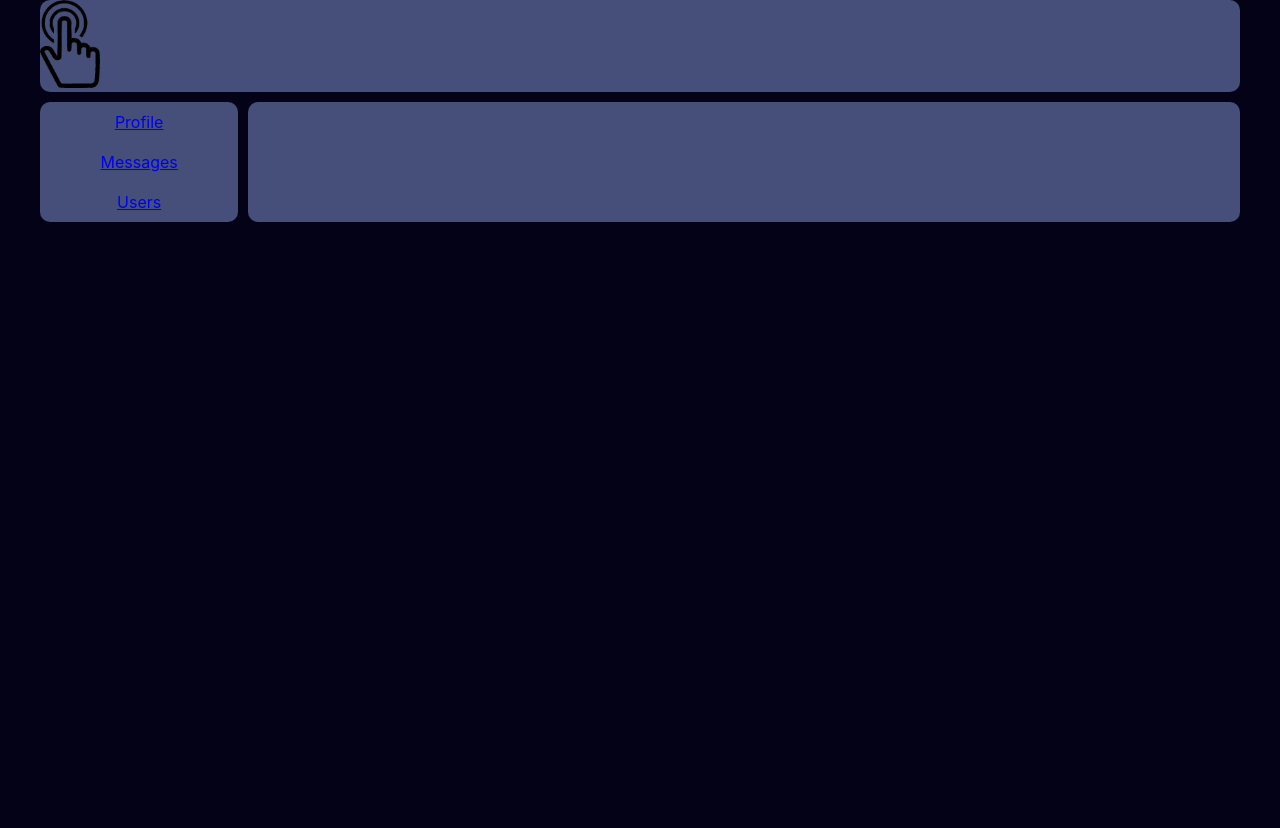
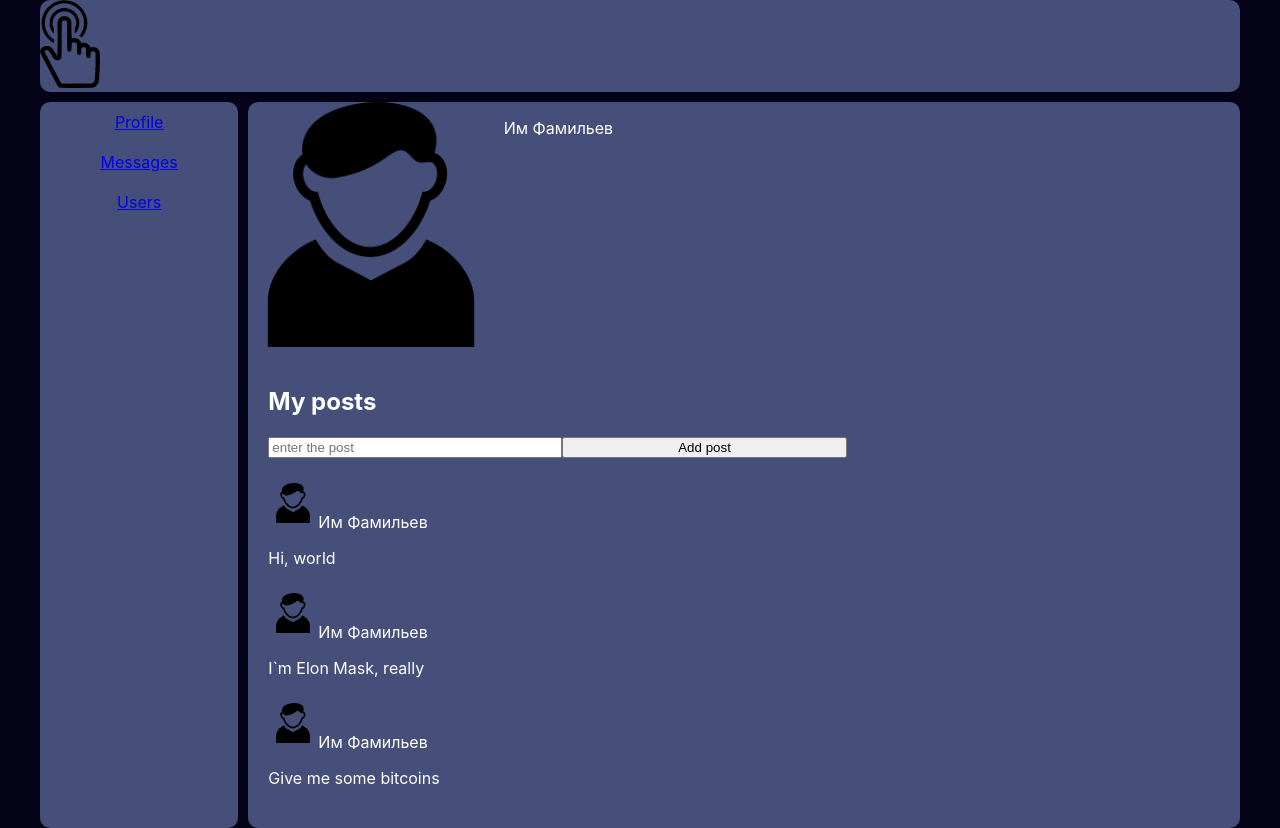
Before and after one commit to VladPlenov/social-network, a React (Create React App) app: page / in a window 1280 px wide. Before the commit the page ends 800 px from the top, so only its background shows below. Built offline with nearby package versions, Linux system fonts and the light colour scheme.

Commit message:
добавлен switch, и использовать exact to=

```diff
--- a/src/App.js
+++ b/src/App.js
@@ -3,7 +3,7 @@
 import Navbar from './components/navbar/Navbar';
 import Profile from './components/profile/Profile';
 import Dialogs from './components/dialogs/Dialogs';
-import { BrowserRouter, Route } from 'react-router-dom/cjs/react-router-dom';
+import { BrowserRouter, Route, Switch} from 'react-router-dom/cjs/react-router-dom';
 
 
 function App() {
@@ -12,10 +12,11 @@
       <BrowserRouter>
         <Header />
         <Navbar />
-        <div className='wrapper-content'>
-          <Route path='/profile' component={Profile}/>
+        <Switch>
+          <Route exact path='/' component={Profile} />
+          <Route path='/profile' component={Profile} />
           <Route path='/dialogs' component={Dialogs} />
-        </div>
+        </Switch>
       </BrowserRouter>
     </div>
   );
```
